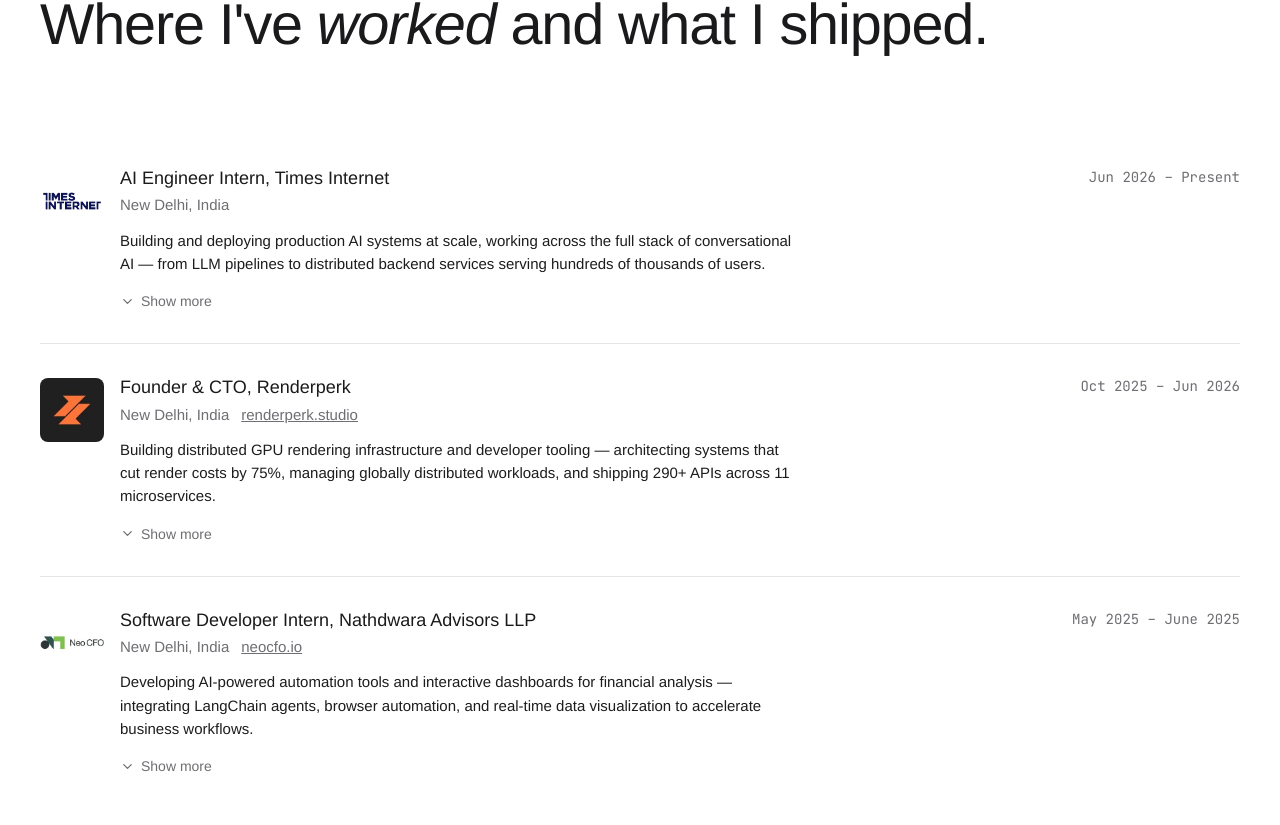
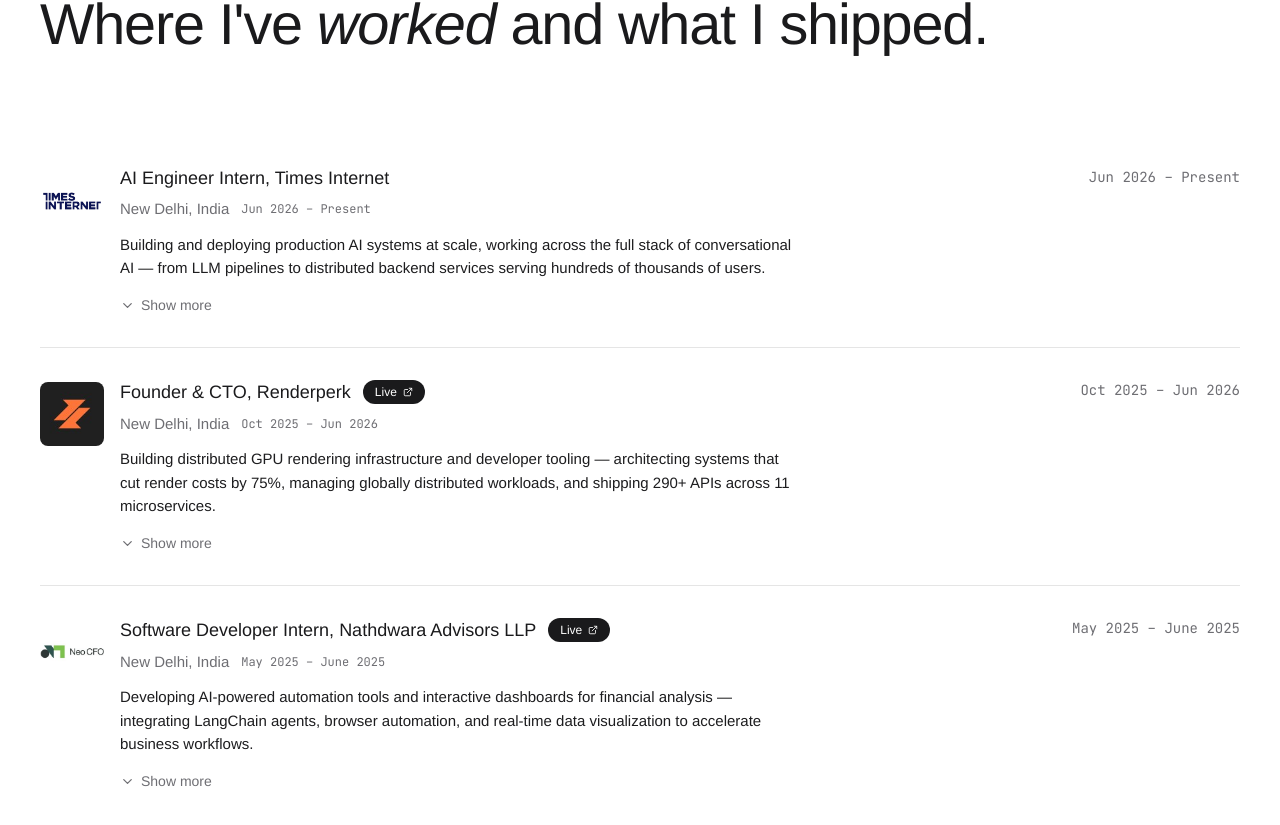
Before and after one commit to Nicky9319/Portfolio_Website, a React (Vite) app: page / in a window 1280 px wide. Shown: the part 1565-2390 px from the top of the page. Built offline with nearby package versions, Linux system fonts and the light colour scheme.

Commit message:
Refactor ExperienceSection to improve job link handling, enhance layout, and implement ShowMoreHighlight component for better highlight visibility

```diff
--- a/src/components/sections/ExperienceSection.jsx
+++ b/src/components/sections/ExperienceSection.jsx
@@ -1,6 +1,6 @@
 import { useState } from 'react'
-import { motion } from 'framer-motion'
-import { ChevronDown } from 'lucide-react'
+import { motion, AnimatePresence } from 'framer-motion'
+import { ExternalLink, ChevronDown } from 'lucide-react'
 import { experience } from '../../data/projects'
 
 import timesLogo from '../../assets/times_internet_logo.png'
@@ -14,11 +14,6 @@
 }
 
 export function ExperienceSection() {
-  const [expanded, setExpanded] = useState({})
-
-  const toggle = (key) =>
-    setExpanded((prev) => ({ ...prev, [key]: !prev[key] }))
-
   return (
     <section id="experience" className="relative">
       <div className="max-w-[1400px] mx-auto px-6 md:px-10 py-20 md:py-28">
@@ -33,14 +28,15 @@
         {/* Experience list */}
         <div className="space-y-0">
           {experience.map((job, index) => {
-            const key = `${job.company}-${job.period}`
-            const isExpanded = expanded[key]
             const logo = logoMap[job.company]
             const isRenderperk = job.company === 'Renderperk'
+            const href = isRenderperk
+              ? 'https://renderperk.studio/?utm_source=paarth.site&utm_campaign=paarth&utm_medium=paarth-personal-website'
+              : job.link ? `https://${job.link}` : null
 
             return (
               <motion.article
-                key={key}
+                key={`${job.company}-${job.period}`}
                 initial={{ opacity: 0, y: 20 }}
                 whileInView={{ opacity: 1, y: 0 }}
                 viewport={{ once: true, margin: '-50px' }}
@@ -48,7 +44,7 @@
                 className="py-8 border-t border-[var(--border)] first:border-t-0"
               >
                 <div className="grid grid-cols-1 md:grid-cols-12 gap-6 md:gap-8 items-start">
-                  {/* Left: logo + title row */}
+                  {/* Left: logo + content */}
                   <div className="md:col-span-8 flex items-start gap-4">
                     {logo && (
                       <div className="w-16 h-16 rounded-lg overflow-hidden bg-white shrink-0 mt-0.5">
@@ -61,30 +57,30 @@
                     )}
 
                     <div className="flex-1">
-                      {/* Title: designation + company with comma */}
-                      <h3 className="font-display text-base md:text-lg text-[var(--paper)] leading-tight mb-1">
-                        {job.role}{job.company ? `, ${job.company}` : ''}
-                      </h3>
+                      {/* Title row: designation + company + live link pill */}
+                      <div className="flex flex-wrap items-center gap-3 mb-2">
+                        <h3 className="font-display text-base md:text-lg text-[var(--paper)] leading-tight">
+                          {job.role}, {job.company}
+                        </h3>
+                        {href && (
+                          <a
+                            href={href}
+                            target="_blank"
+                            rel="noopener noreferrer"
+                            className="inline-flex items-center gap-1.5 px-3 py-1 rounded-full text-xs font-medium bg-[var(--primary)] text-[var(--primary-foreground)] hover:opacity-90 transition-opacity no-underline"
+                          >
+                            <span>Live</span>
+                            <ExternalLink size={10} />
+                          </a>
+                        )}
+                      </div>
 
-                      {/* Location + link */}
+                      {/* Location + period row */}
                       <div className="flex flex-wrap items-center gap-x-3 gap-y-1 mb-3">
                         {job.location && (
                           <p className="body text-[var(--muted)]">{job.location}</p>
                         )}
-                        {job.link && (
-                          <a
-                            href={
-                              isRenderperk
-                                ? 'https://renderperk.studio/?utm_source=paarth.site&utm_campaign=paarth&utm_medium=paarth-personal-website'
-                                : `https://${job.link}`
-                            }
-                            target="_blank"
-                            rel="noopener noreferrer"
-                            className="body text-[var(--muted)] hover:text-[var(--foreground)] transition-colors link-underline"
-                          >
-                            {isRenderperk ? 'renderperk.studio' : job.link}
-                          </a>
-                        )}
+                        <p className="font-mono text-xs text-[var(--muted)] tabular">{job.period}</p>
                       </div>
 
                       {/* Description — always visible, black text */}
@@ -93,44 +89,12 @@
                       </p>
 
                       {/* Show more button */}
-                      <button
-                        onClick={() => toggle(key)}
-                        className="flex items-center gap-1.5 body text-[var(--muted)] hover:text-[var(--foreground)] transition-colors mt-4 no-underline"
-                      >
-                        <ChevronDown
-                          size={15}
-                          className={`transition-transform duration-200 ${isExpanded ? 'rotate-180' : ''}`}
-                        />
-                        <span className="text-sm font-medium">
-                          {isExpanded ? 'Show less' : 'Show more'}
-                        </span>
-                      </button>
-
-                      {/* Expanded highlights */}
-                      {isExpanded && job.highlights && (
-                        <motion.ul
-                          initial={{ opacity: 0, height: 0 }}
-                          animate={{ opacity: 1, height: 'auto' }}
-                          exit={{ opacity: 0, height: 0 }}
-                          transition={{ duration: 0.3 }}
-                          className="space-y-2 mt-5"
-                        >
-                          {job.highlights.map((highlight, i) => (
-                            <li
-                              key={i}
-                              className="flex items-start gap-3 body text-[var(--foreground)]"
-                            >
-                              <span className="w-1 h-1 rounded-full bg-[var(--muted)] mt-2.5 shrink-0" />
-                              <span>{highlight}</span>
-                            </li>
-                          ))}
-                        </motion.ul>
-                      )}
+                      <ShowMoreHighlight jobKey={`${job.company}-${job.period}`} highlights={job.highlights} />
                     </div>
                   </div>
 
-                  {/* Right: period */}
-                  <div className="md:col-span-4 flex md:justify-end">
+                  {/* Right: period (hidden on mobile, shown on md+) */}
+                  <div className="md:col-span-4 hidden md:flex md:justify-end">
                     <p className="font-mono text-sm text-[var(--muted)] tabular whitespace-nowrap">
                       {job.period}
                     </p>
@@ -144,3 +108,46 @@
     </section>
   )
 }
+
+function ShowMoreHighlight({ jobKey, highlights }) {
+  const [expanded, setExpanded] = useState(false)
+
+  return (
+    <div>
+      <button
+        onClick={() => setExpanded((p) => !p)}
+        className="flex items-center gap-1.5 body text-[var(--muted)] hover:text-[var(--foreground)] transition-colors mt-4 no-underline"
+      >
+        <ChevronDown
+          size={15}
+          className={`transition-transform duration-200 ${expanded ? 'rotate-180' : ''}`}
+        />
+        <span className="text-sm font-medium">
+          {expanded ? 'Show less' : 'Show more'}
+        </span>
+      </button>
+
+      <AnimatePresence>
+        {expanded && (
+          <motion.ul
+            initial={{ opacity: 0, height: 0 }}
+            animate={{ opacity: 1, height: 'auto' }}
+            exit={{ opacity: 0, height: 0 }}
+            transition={{ duration: 0.25 }}
+            className="space-y-2 mt-4 overflow-hidden"
+          >
+            {highlights && highlights.map((highlight, i) => (
+              <li
+                key={i}
+                className="flex items-start gap-3 body text-[var(--foreground)]"
+              >
+                <span className="w-1 h-1 rounded-full bg-[var(--muted)] mt-2.5 shrink-0" />
+                <span>{highlight}</span>
+              </li>
+            ))}
+          </motion.ul>
+        )}
+      </AnimatePresence>
+    </div>
+  )
+}
```
